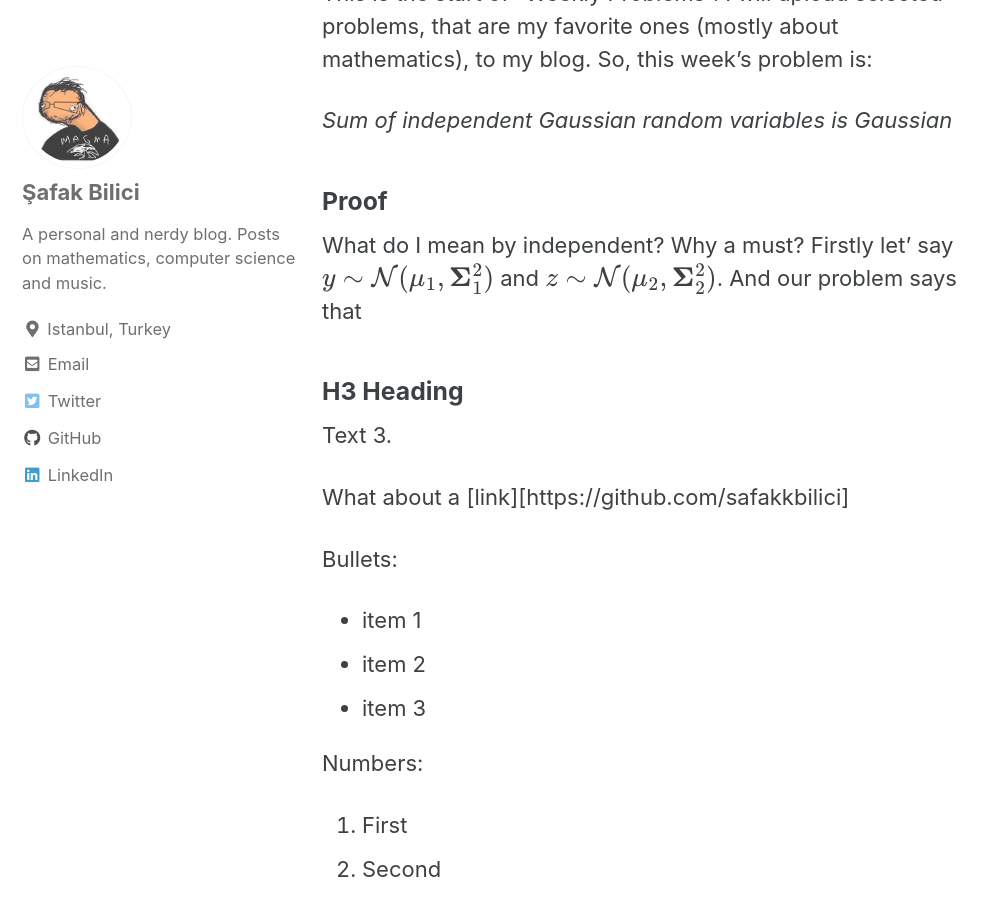
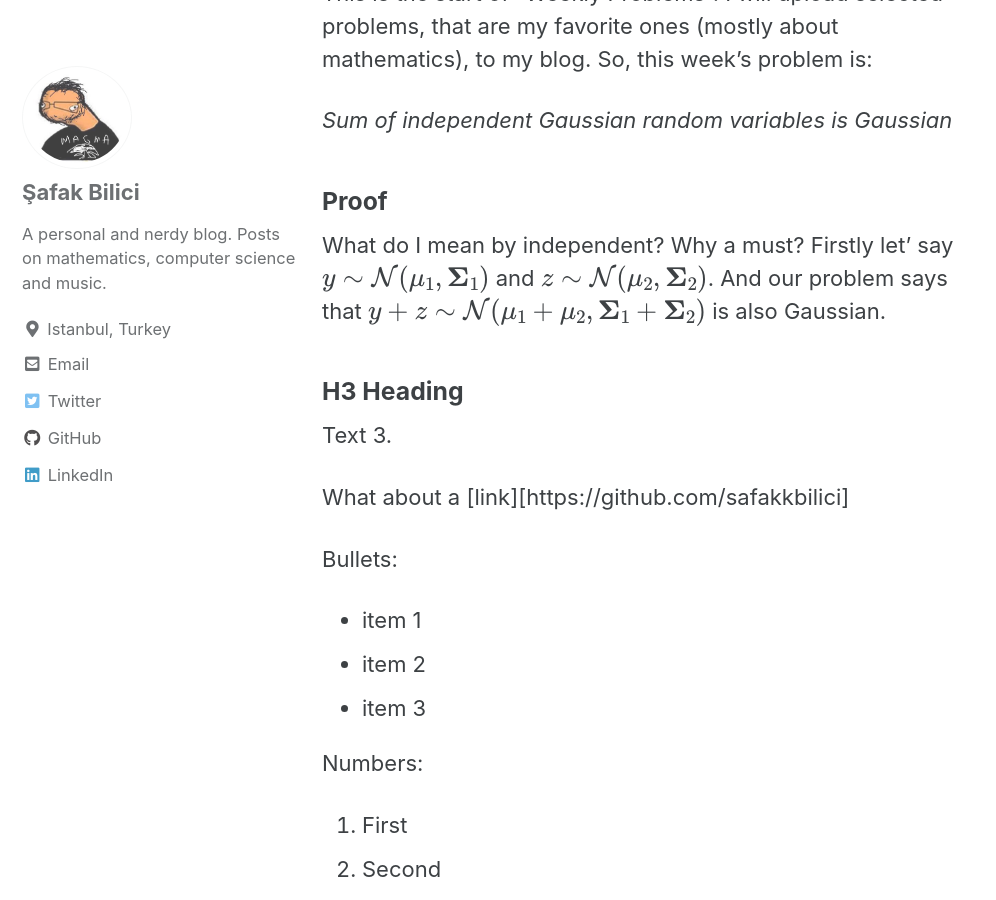
Before and after one commit to safakkbilici/safakkbilici.github.io, a Jekyll site: the page built from _posts/2020-07-06-getting-started.md, in a window 1280 px wide and 900 px high, scrolled down 680 px. Shown: the whole window, without its empty margins (0-996 px from the left). Built offline with Jekyll 4.4.1, drawn with Linux system fonts in a browser that asks for light colours; cached includes are drawn as plain includes; formulas are drawn with MathJax 3.

Commit message:
gaussians added

```diff
--- a/_posts/2020-07-06-getting-started.md
+++ b/_posts/2020-07-06-getting-started.md
@@ -16,7 +16,7 @@
 
 ### Proof
 
-What do I mean by independent? Why a must? Firstly let' say $$y \sim \mathcal{N}(\mu_1,\boldsymbol\Sigma_1^2)$$ and $$z \sim \mathcal{N}(\mu_2,\boldsymbol\Sigma_2^2)$$. And our problem says that
+What do I mean by independent? Why a must? Firstly let' say $$y \sim \mathcal{N}(\mu_1,\boldsymbol\Sigma_1)$$ and $$z \sim \mathcal{N}(\mu_2,\boldsymbol\Sigma_2)$$. And our problem says that $$y+z \sim \mathcal{N}(\mu_1 +\mu_2,\boldsymbol\Sigma_1+\boldsymbol\Sigma_2)$$ is also Gaussian.
 
 ### H3 Heading
 
```
